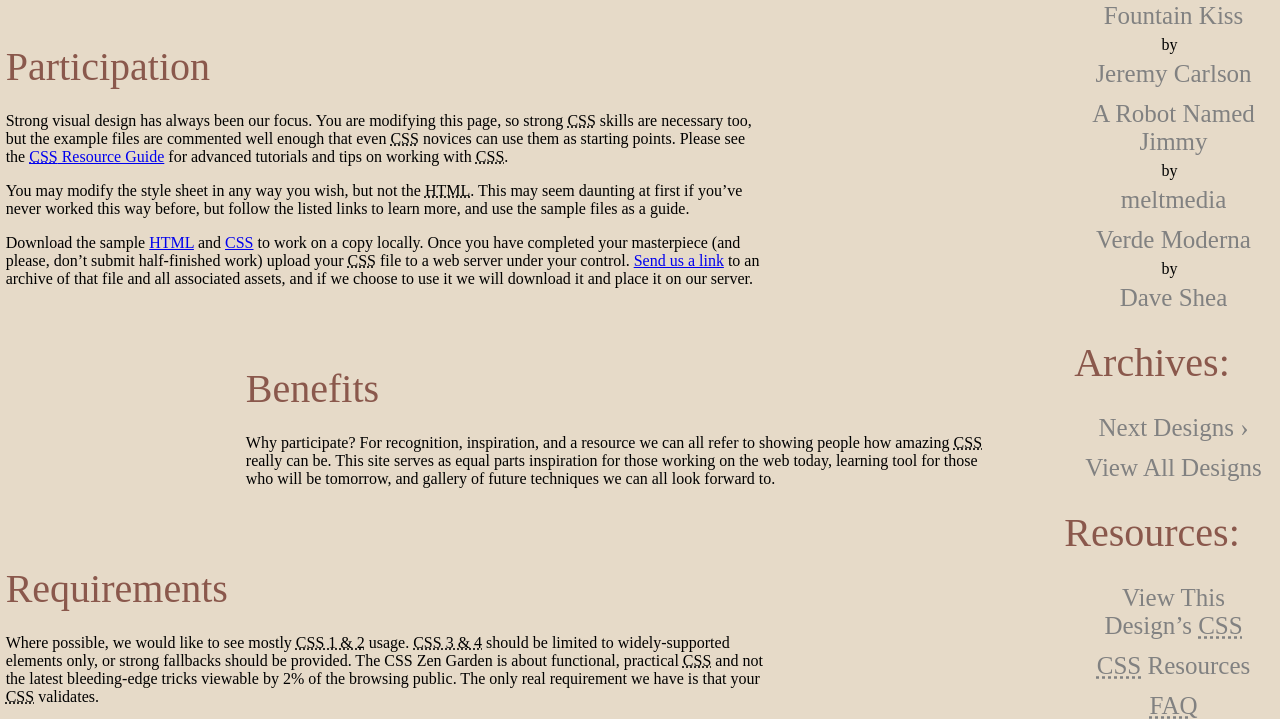
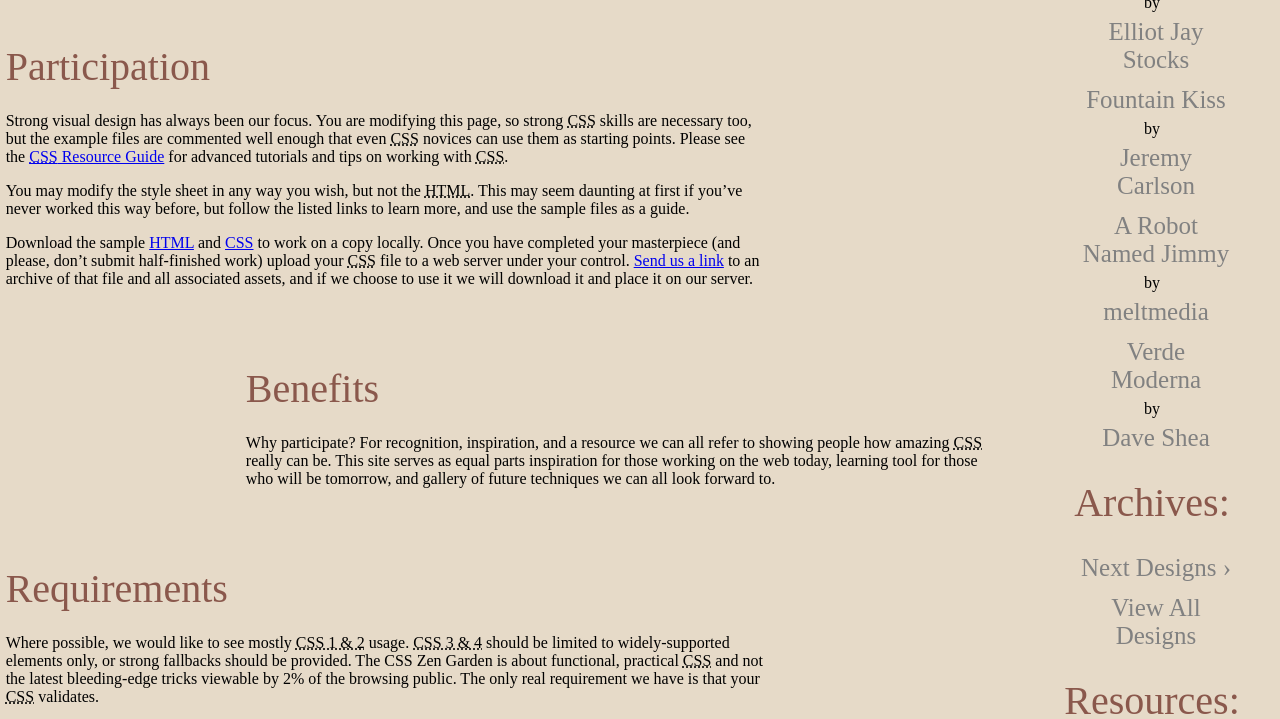
Before and after one commit to klauder-toby/zen-garden, a plain HTML site: page index.html in a window 1280 px wide. Shown: the part 762-1481 px from the top of the page. Drawn offline with Linux system fonts and the light colour scheme; a web font is replaced by a local one.

Commit message:
fix list margins

```diff
--- a/zen.css
+++ b/zen.css
@@ -170,5 +170,5 @@ ul{
   }
 
   li {
-      margin-right: 5px;
+      margin-right: 40px;
   }
```
